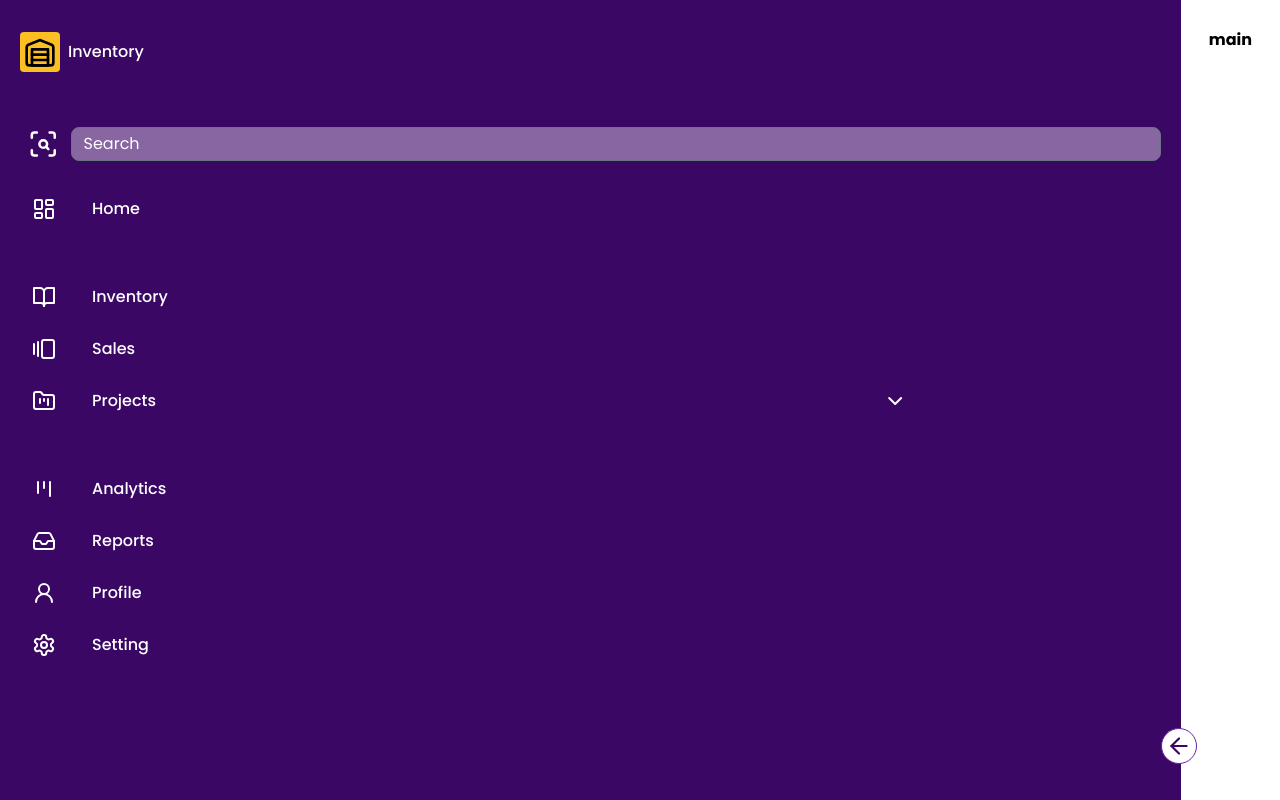
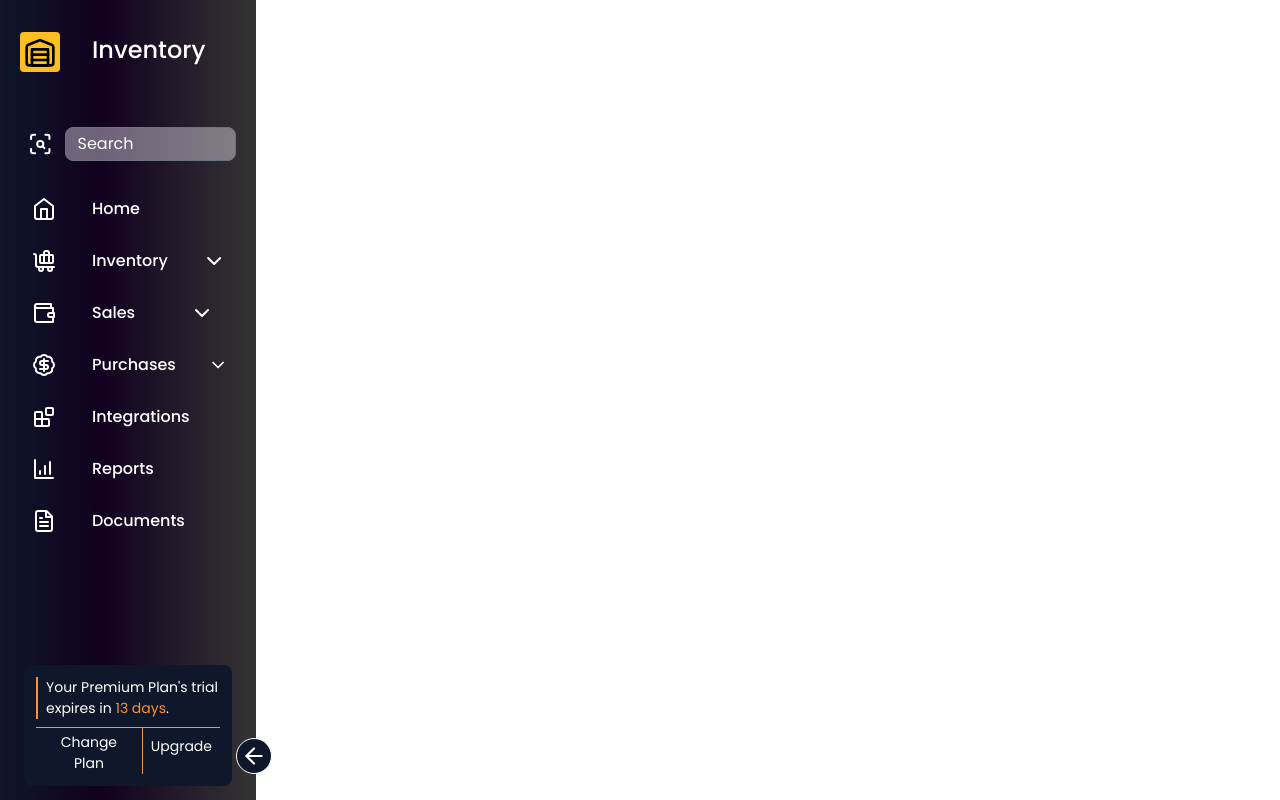
Before and after one commit to shouravrahman/intellistock, a Next.js app: page / in a window 1280 px wide. Both pictures are taken after a click on the icon 78 px from the left and 746 px from the top of the page. Built offline with nearby package versions, Linux system fonts and the light colour scheme.

Commit message:
feat: sidebar adjust and navbar

```diff
--- a/app/(back-office)/dashboard/layout.jsx
+++ b/app/(back-office)/dashboard/layout.jsx
@@ -1,14 +1,21 @@
+"use client";
 import Header from "@/components/dashboard/Header";
 import Sidebar from "@/components/dashboard/sidebar";
+import useSidebarState from "@/components/dashboard/sidebar/state/sidebarState";
 import React from "react";
 
 const Layout = ({ children }) => {
+	const { open } = useSidebarState();
 	return (
 		<div className='flex'>
 			<div className='w-full flex-1 min-h-screen'>
 				<Sidebar />
 			</div>
-			<main className='w-full flex-2 bg-transparent'>
+			<main
+				className={`w-full ${
+					open ? "ml-60" : "ml-20"
+				} flex-2 bg-transparent transition-all ease-in-out duration-600 ml-1`}
+			>
 				<Header />
 				{children}
 			</main>
--- a/components/dashboard/Header.jsx
+++ b/components/dashboard/Header.jsx
@@ -4,9 +4,7 @@ import {
 	History,
 	LayoutGrid,
 	Plus,
-	PlusSquare,
 	Settings,
-	Settings2,
 	User2,
 } from "lucide-react";
 import React from "react";
@@ -15,7 +13,7 @@ import Image from "next/image";
 
 const Header = () => {
 	return (
-		<div className='bg-slate-100 h-16 flex items-center justify-between px-8 border-b border-slate-200 shadow-sm'>
+		<div className='inventory-dashboard-header-bg  h-16 flex items-center justify-between px-8 border-b border-slate-200 shadow-sm'>
 			{/* left segment */}
 			<div className='flex gap-3'>
 				{/* activities icon */}
--- /dev/null
+++ b/components/dashboard/SubscriptionCard.jsx
@@ -0,0 +1,31 @@
+import { clsx } from "clsx";
+import Link from "next/link";
+import React from "react";
+
+const SubscriptionCard = ({ open }) => {
+	const containerClasses = clsx("p-1", "mt-24", open ? "block" : "hidden");
+	return (
+		<div className={containerClasses}>
+			<div className='rounded-lg p-3 mt-6 bg-slate-900 text-white'>
+				{/* <div className='border-b border-orange-300'> */}
+				<p className='text-sm border-l-2 border-orange-400 pl-2'>
+					Your Premium Plan&apos;s trial expires in{" "}
+					<span className='text-orange-400 text-sm'>13 days</span>.{" "}
+				</p>
+				{/* </div> */}
+				<hr className='border-t border-orange-400 mt-2' />
+
+				<div className='flex  text-sm'>
+					<button className='px-2 pt-1 border-r border-orange-400 hover:bg-slate-800'>
+						Change Plan
+					</button>
+					<Link className='px-2 pt-2 hover:bg-slate-800' href='/'>
+						Upgrade
+					</Link>
+				</div>
+			</div>
+		</div>
+	);
+};
+
+export default SubscriptionCard;
--- a/components/dashboard/sidebar/MenuItem.jsx
+++ b/components/dashboard/sidebar/MenuItem.jsx
@@ -3,7 +3,7 @@ import Link from "next/link";
 import { ChevronDown } from "lucide-react";
 import Icon from "./Icon";
 
-const MenuItem = ({ menu, open, subMenuOpen, setSubMenuOpen }) => (
+const MenuItem = ({ menu, open, subMenuOpen, toggleSubMenu }) => (
 	<li
 		className={clsx(
 			"text-white",
@@ -14,7 +14,7 @@ const MenuItem = ({ menu, open, subMenuOpen, setSubMenuOpen }) => (
 			"gap-x-8",
 			"cursor-pointer",
 			"p-2",
-			"hover:bg-purple-500",
+			"hover:bg-slate-800",
 			"rounded-md",
 			menu.spacing ? "mt-12" : "mt-3"
 		)}
@@ -34,7 +34,7 @@ const MenuItem = ({ menu, open, subMenuOpen, setSubMenuOpen }) => (
 		</Link>
 		{menu.submenu && open && (
 			<ChevronDown
-				onClick={() => setSubMenuOpen(!subMenuOpen)}
+				onClick={toggleSubMenu}
 				className={clsx(
 					"flex-1",
 					"duration-300",
--- a/components/dashboard/sidebar/Sidebar.jsx
+++ b/components/dashboard/sidebar/Sidebar.jsx
@@ -1,70 +1,95 @@
 "use client";
-import React, { useState } from "react";
+import { useState } from "react";
 import clsx from "clsx";
 import {
 	ArrowLeft,
-	BookOpen,
-	FolderDot,
-	FolderKanban,
-	GalleryHorizontalEnd,
-	Inbox,
-	Kanban,
-	LayoutDashboard,
+	BadgeDollarSign,
+	BaggageClaim,
+	BarChart4,
+	Blocks,
+	FileText,
+	Home,
 	ScanSearch,
-	Settings,
-	User2,
+	Wallet,
 	Warehouse,
 } from "lucide-react";
 import MenuItem from "./MenuItem";
 import SubMenuItem from "./SubmenuItem";
+import SubscriptionCard from "../SubscriptionCard";
+import useSidebarState from "./state/sidebarState";
 
 const Sidebar = () => {
-	// ... (unchanged code)
-	const [open, setOpen] = useState(false);
+	const { open, setOpen } = useSidebarState();
 	const [subMenuOpen, setSubMenuOpen] = useState(false);
 
+	const toggleSubMenu = (idx) => {
+		setSubMenuOpen((prevSubMenuOpen) => ({
+			...prevSubMenuOpen,
+			[idx]: !prevSubMenuOpen[idx],
+		}));
+	};
 	const MenuData = [
-		{ title: "Home", href: "/", icon: <LayoutDashboard /> },
-		{ title: "Inventory", href: "/", icon: <BookOpen />, spacing: true },
-		{ title: "Sales", href: "/", icon: <GalleryHorizontalEnd /> },
+		{ title: "Home", href: "/", icon: <Home /> },
+
 		{
-			title: "Projects",
+			title: "Inventory",
 			submenu: true,
 			submenuItems: [
-				{ title: "Project 1", href: "/", icon: <FolderDot /> },
-				{ title: "Project 2", href: "/", icon: <FolderDot /> },
+				{ title: "Project 1", href: "/" },
+				{ title: "Project 2", href: "/" },
 			],
 			href: "/",
-			icon: <FolderKanban />,
+			icon: <BaggageClaim />,
 		},
-		{ title: "Analytics", href: "/", icon: <Kanban />, spacing: true },
-		{ title: "Reports", href: "/", icon: <Inbox /> },
-		{ title: "Profile", href: "/", icon: <User2 /> },
-		{ title: "Setting", href: "/", icon: <Settings /> },
+		{
+			title: "Sales",
+			submenu: true,
+			submenuItems: [
+				{ title: "Project 1", href: "/" },
+				{ title: "Project 2", href: "/" },
+			],
+			href: "/",
+			icon: <Wallet />,
+		},
+		{
+			title: "Purchases",
+			submenu: true,
+			submenuItems: [
+				{ title: "Project 1", href: "/" },
+				{ title: "Project 2", href: "/" },
+			],
+			href: "/",
+			icon: <BadgeDollarSign />,
+		},
+
+		{ title: "Integrations", href: "/", icon: <Blocks /> },
+		{ title: "Reports", href: "/", icon: <BarChart4 /> },
+		{ title: "Documents", href: "/", icon: <FileText /> },
 	];
 
 	const containerClasses = clsx(
-		"bg-purple-950",
+		"sidebar-bg",
 		"p-5",
 		"pt-8",
 		"min-h-screen",
-		open ? "w-full" : "w-20",
-		"relative",
+		open ? "w-64" : "w-20",
+		"fixed",
 		"transition-all",
-		"ease-in",
-		"duration-200"
+		"ease-in-out",
+		"duration-600"
 	);
 
 	const arrowClasses = clsx(
-		"bg-white",
+		"bg-slate-900",
 		"h-9",
 		"w-9",
-		"text-purple-950",
+		"text-white",
 		"rounded-full",
 		"absolute",
 		"-right-4",
 		"bottom-9",
 		"border",
+		"border-white",
 		"outline-none",
 		"border-purple-800",
 		"cursor-pointer",
@@ -79,7 +104,7 @@ const Sidebar = () => {
 		"rounded",
 		"p-1",
 		"cursor-pointer",
-		"duration-500",
+		"duration-300",
 		"ease-in",
 		"mr-2",
 		open && "rotate-[360deg]"
@@ -89,6 +114,7 @@ const Sidebar = () => {
 		"text-white",
 		"origin-left",
 		"font-medium",
+		"text-2xl",
 		!open && "scale-0",
 		"duration-300",
 		"ease-in"
@@ -111,9 +137,15 @@ const Sidebar = () => {
 
 	return (
 		<div className={containerClasses}>
-			<ArrowLeft className={arrowClasses} onClick={() => setOpen(!open)} />
+			<ArrowLeft
+				className={arrowClasses}
+				onClick={() => {
+					setOpen(!open);
+					setSubMenuOpen({});
+				}}
+			/>
 
-			<div className='inline-flex justify-between items-center'>
+			<div className='inline-flex gap-6'>
 				<Warehouse className={warehouseClasses} />
 				<h1 className={titleClasses}>Inventory</h1>
 			</div>
@@ -146,20 +178,22 @@ const Sidebar = () => {
 						<MenuItem
 							menu={menu}
 							open={open}
-							subMenuOpen={subMenuOpen}
-							setSubMenuOpen={setSubMenuOpen}
+							subMenuOpen={subMenuOpen[idx]}
+							toggleSubMenu={() => toggleSubMenu(idx)}
 						/>
 
-						{menu.submenu && subMenuOpen && open && (
+						{menu.submenu && subMenuOpen[idx] && open && (
 							<ul>
-								{menu.submenuItems.map((submenuItem, idx) => (
-									<SubMenuItem key={idx} submenuItem={submenuItem} />
+								{menu.submenuItems.map((submenuItem, subIdx) => (
+									<SubMenuItem key={subIdx} submenuItem={submenuItem} />
 								))}
 							</ul>
 						)}
 					</div>
 				))}
 			</ul>
+
+			<SubscriptionCard open={open} />
 		</div>
 	);
 };
--- /dev/null
+++ b/components/dashboard/sidebar/state/sidebarState.js
@@ -0,0 +1,8 @@
+import { create } from "zustand";
+
+const useSidebarState = create((set) => ({
+	open: false,
+	setOpen: (newOpen) => set({ open: newOpen }),
+}));
+
+export default useSidebarState;
--- a/package.json
+++ b/package.json
@@ -14,7 +14,8 @@
 		"next": "^13",
 		"react": "^18",
 		"react-dom": "^18",
-		"sass": "^1.69.5"
+		"sass": "^1.69.5",
+		"zustand": "^4.4.6"
 	},
 	"devDependencies": {
 		"@tailwindcss/forms": "^0.5.7",
--- a/styles/main.scss
+++ b/styles/main.scss
@@ -145,3 +145,21 @@ img {
 	visibility: visible;
 	z-index: 100;
 }
+.sidebar-bg {
+	background: rgb(15, 23, 42);
+	background: linear-gradient(
+		90deg,
+		rgba(15, 23, 42, 1) 0%,
+		rgba(17, 0, 31, 1) 39%,
+		rgba(52, 52, 52, 1) 100%
+	);
+}
+.inventory-dashboard-header-bg {
+	background: rgb(174, 189, 226);
+	background: linear-gradient(
+		90deg,
+		rgba(174, 189, 226, 1) 22%,
+		rgba(215, 165, 255, 0.8519782913165266) 53%,
+		rgba(237, 217, 217, 1) 100%
+	);
+}
```
Also changed, not shown: 1 other file (tests, documents, lock files or other folders).
